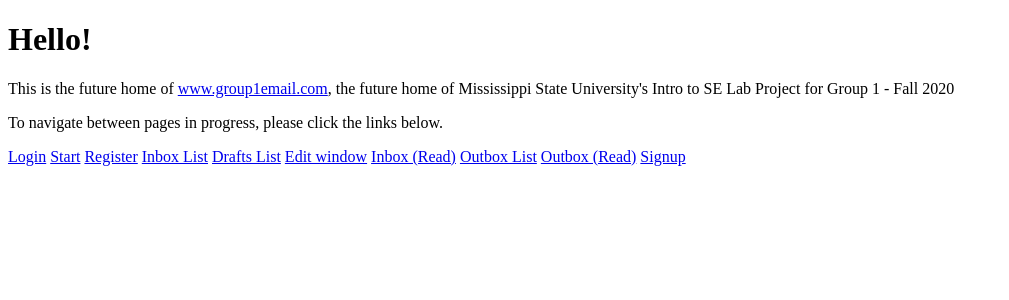
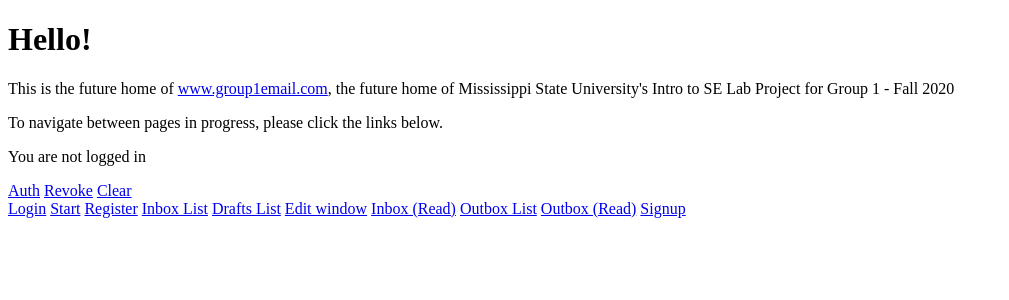
Before and after one commit to Intro-to-SE-Lab-Fall-21-Section-2/Group1, a Flask app: page / in a window 1280 px wide. Shown: the top 300 px of the page, without its empty margins (0-1009 px from the left). Run offline with Flask 2, Linux system fonts and the light colour scheme.

Commit message:
Implement OAUTH2 Authentication using Google acct

```diff
--- /dev/null
+++ b/auth.py
@@ -0,0 +1,77 @@
+# Functions specific to web Google OAUTH2 Authorization necessary for Gmail API
+# Most code modified from Google OAUTH2 docs
+# https://developers.google.com/identity/protocols/oauth2/web-server#python
+
+import google.oauth2.credentials
+import google_auth_oauthlib.flow
+import googleapiclient.discovery
+
+CLIENT_SECRETS_FILE_LOC = "../.secret/client_secret.json"
+SCOPES = ['https://www.googleapis.com/auth/gmail.readonly']
+API_SERVICE_NAME = 'gmail'
+API_VERSION = 'v1'
+passthrough = "test"
+# SSL_CONTEXT # Tuple that holds SSL cert and key, used for SSL in flask
+            # Shouldn't be an issue in prod
+
+def authorize(callback_uri):
+    # Create flow instance to manage the OAuth 2.0 Authorization Grant Flow steps.
+    flow = google_auth_oauthlib.flow.Flow.from_client_secrets_file(
+        CLIENT_SECRETS_FILE_LOC, scopes=SCOPES)
+
+    # The URI created here must exactly match one of the authorized redirect URIs
+    # for the OAuth 2.0 client, which you configured in the API Console. If this
+    # value doesn't match an authorized URI, you will get a 'redirect_uri_mismatch'
+    # error.
+    flow.redirect_uri = callback_uri
+
+    authorization_url = flow.authorization_url(
+        # Enable offline access so that you can refresh an access token without
+        # re-prompting the user for permission. Recommended for web server apps.
+        access_type='offline',
+        # Enable incremental authorization. Recommended as a best practice.
+        include_granted_scopes='true')
+
+    return authorization_url
+
+def getCredentials(redirect_uri, state, authorization_response):
+
+    flow = google_auth_oauthlib.flow.Flow.from_client_secrets_file(
+        CLIENT_SECRETS_FILE_LOC, scopes=SCOPES, state=state)
+    flow.redirect_uri = redirect_uri
+
+    # Use the authorization server's response to fetch the OAuth 2.0 tokens.
+    flow.fetch_token(authorization_response=authorization_response)
+
+    # Return credentials in the session.
+    # ACTION ITEM: In a production app, you likely want to save these
+    #              credentials in a persistent database instead.
+
+    return credentials_to_dict(flow.credentials)
+    return flask.redirect(flask.url_for('test_api_request'))
+
+def revokeAuth(session):
+    if 'credentials' not in session:
+        return False
+
+        credentials = google.oauth2.credentials.Credentials(
+        **session['credentials'])
+
+        revoke = requests.post('https://oauth2.googleapis.com/revoke',
+            params={'token': credentials.token},
+            headers = {'content-type': 'application/x-www-form-urlencoded'})
+
+        status_code = getattr(revoke, 'status_code')
+        if status_code == 200:
+            return True
+        else:
+            return False
+
+
+def credentials_to_dict(credentials):
+  return {'token': credentials.token,
+          'refresh_token': credentials.refresh_token,
+          'token_uri': credentials.token_uri,
+          'client_id': credentials.client_id,
+          'client_secret': credentials.client_secret,
+          'scopes': credentials.scopes}
--- a/main.py
+++ b/main.py
@@ -1,12 +1,58 @@
 # Main application script
 
-from flask import Flask, render_template, redirect
+import os
+from flask import Flask, render_template, redirect, session, url_for, request
+import auth
 
 app = Flask(__name__)
+app.secret_key = "CHANGE ME IN PRODUCTION" # TODO Needed for session
 
 @app.route("/")
 def index():
     return render_template('index.html')
+
+# Authentication
+@app.route("/auth")
+def authorize():
+    # Get authorization url to redirect to
+    authorization_url, state = auth.authorize(url_for('oauth2callback',
+                                        _external=True))
+
+    # Store the state so the callback can verify the auth server response.
+    session['state'] = state
+
+    # Eventually redirects to /oauth2callback
+    return redirect(authorization_url)
+
+@app.route("/oauth2callback")
+def oauth2callback():
+    # Get credientials from returned authorixation_url
+    session['credentials'] = auth.getCredentials(
+        url_for('oauth2callback', _external = True), # redirect_url
+        session['state'],
+        request.url # authorization_response
+    )
+    return redirect(url_for('index'))
+
+@app.route("/revoke")
+    # Revokes credentials (not working)
+    # FIXME
+def revoke():
+    revoke = auth.revokeAuth(session)
+    if revoke:
+        return redirect(url_for('index'))
+    else:
+        return ("<p>Error revoking access<br><a href='/'>index</a></p>" +
+                "<p> You are most likely still logged in </p>")
+
+@app.route("/clear")
+def clear():
+    # Clears creds from session (logs out)
+    if 'credentials' in session:
+        del session['credentials']
+        return redirect(url_for('index'))
+    else:
+        return "<p>No stored credentials<br><a href='/'>index</a></p>"
 
 @app.route("/start")
 def star():
@@ -48,5 +94,12 @@
 def signUp():
     return render_template('signup.html')
 
+
 if __name__ == "__main__":
-    app.run(debug=True, host='0.0.0.0', port=80)
+    # DO NOT USE IN PRODUCTION
+    # DISABLES HTTPS requirement for OAUTH2
+    os.environ['OAUTHLIB_INSECURE_TRANSPORT'] = '1'
+    # TODO enable SSL on httpd server
+
+    # Set debug=False in production
+    app.run(debug=True, host='127.0.0.1', port=5000)
--- a/templates/index.html
+++ b/templates/index.html
@@ -7,7 +7,21 @@
         <h1>Hello!</h1>
         <p>This is the future home of <a href="http://www.group1email.com">www.group1email.com</a>,
             the future home of Mississippi State University's Intro to SE Lab Project for Group 1 - Fall 2020</p>
+
         <p>To navigate between pages in progress, please click the links below.</p>
+
+        <p>
+            {% if session['credentials'] %}
+                    client id: {{ session['credentials'].client_id}} <br>
+            {% else %}
+                <p> You are not logged in </p>
+            {% endif %}
+        </p>
+
+        <a href="/auth">Auth</a>
+        <a href="/revoke">Revoke</a>
+        <a href="/clear">Clear</a>
+        <br>
         <a href="/login">Login</a>
         <a href="/start">Start</a>
         <a href="/register">Register</a>
```
